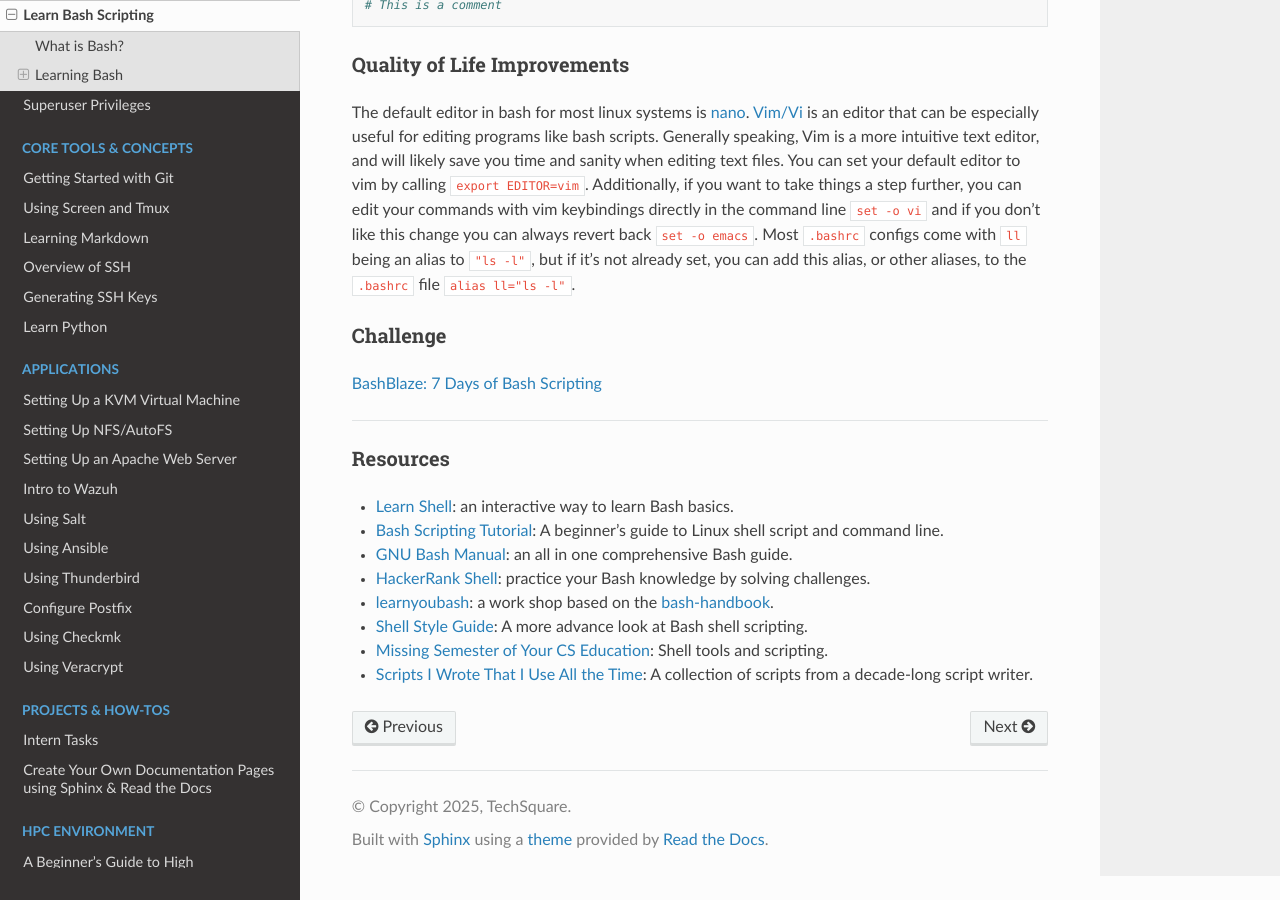
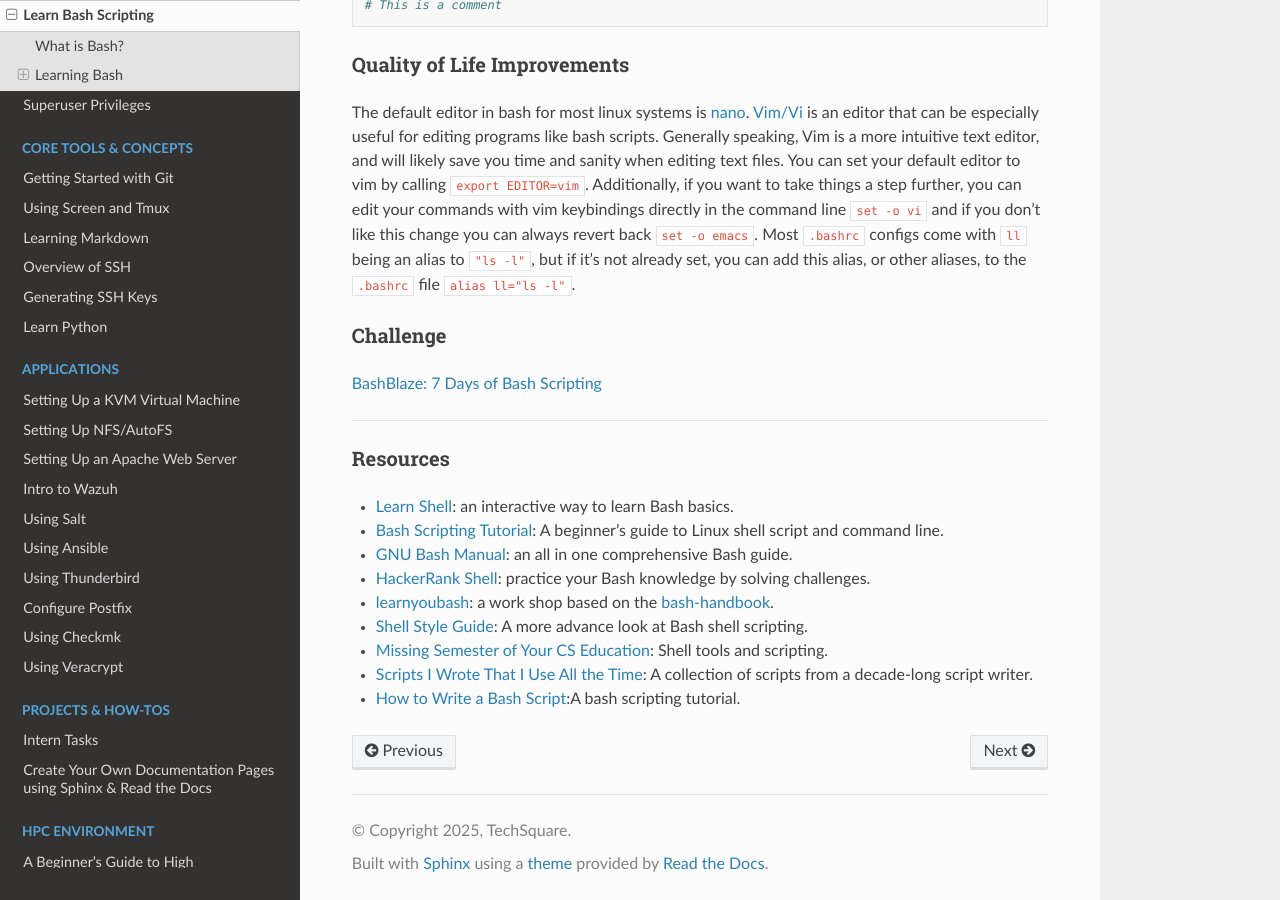
Before and after one commit to TechSquareInc/intern-playbook, a Sphinx documentation site: the page built from docs/source/getting-started/learn-bash-scripting.md, in a window 1280 px wide and 900 px high, scrolled down 2507 px. Built offline with Sphinx 7.4.7 and the Read the Docs theme 3.1.0, drawn with Linux system fonts in a browser that asks for light colours.

Commit message:
add bash scripting resource that phil found

```diff
--- a/docs/source/getting-started/learn-bash-scripting.md
+++ b/docs/source/getting-started/learn-bash-scripting.md
@@ -114,3 +114,4 @@ The default editor in bash for most linux systems is [nano](https://www.nano-edi
 - [Shell Style Guide](https://google.github.io/styleguide/shellguide.html#when-to-use-shell): A more advance look at Bash shell scripting.
 - [Missing Semester of Your CS Education](https://missing.csail.mit.edu/2020/shell-tools/): Shell tools and scripting.
 - [Scripts I Wrote That I Use All the Time](https://evanhahn.com/scripts-i-wrote-that-i-use-all-the-time/): A collection of scripts from a decade-long script writer.
+- [How to Write a Bash Script](https://linuxconfig.org/bash-scripting-tutorial):A bash scripting tutorial.
```
